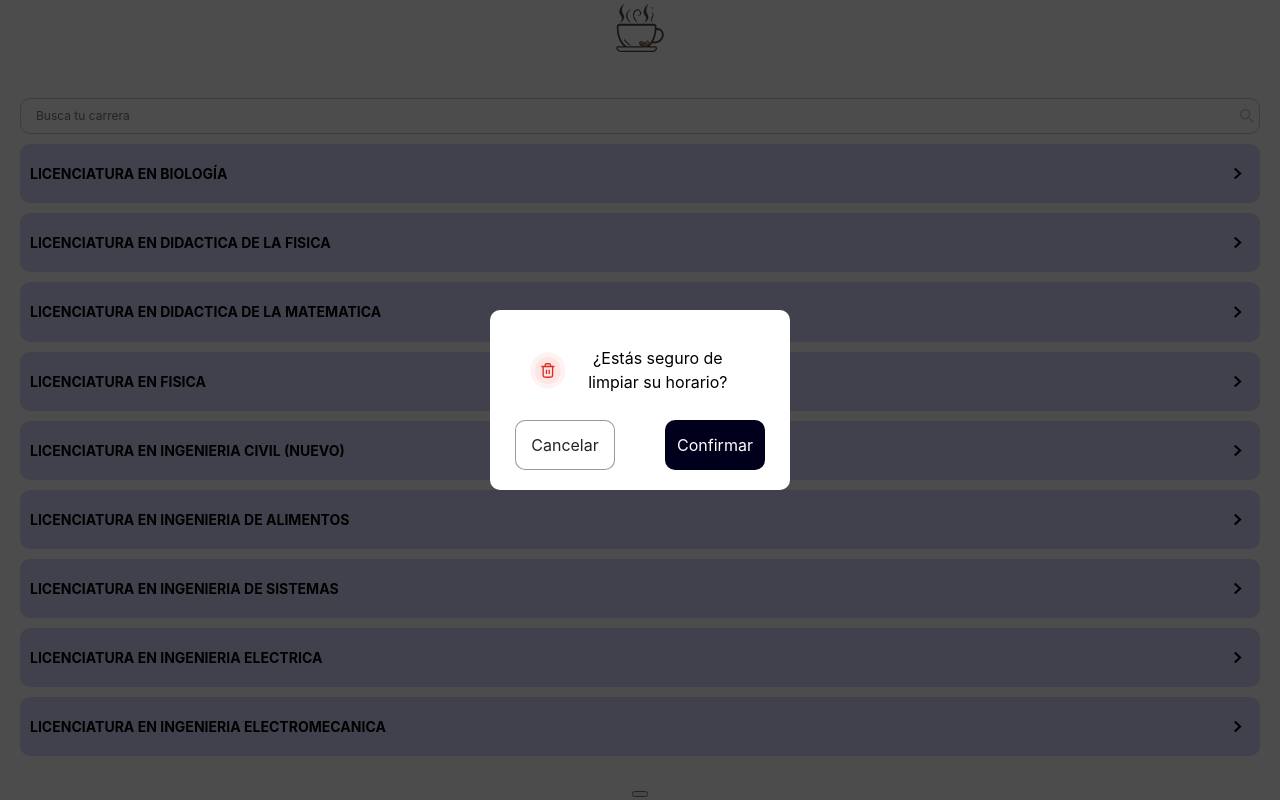
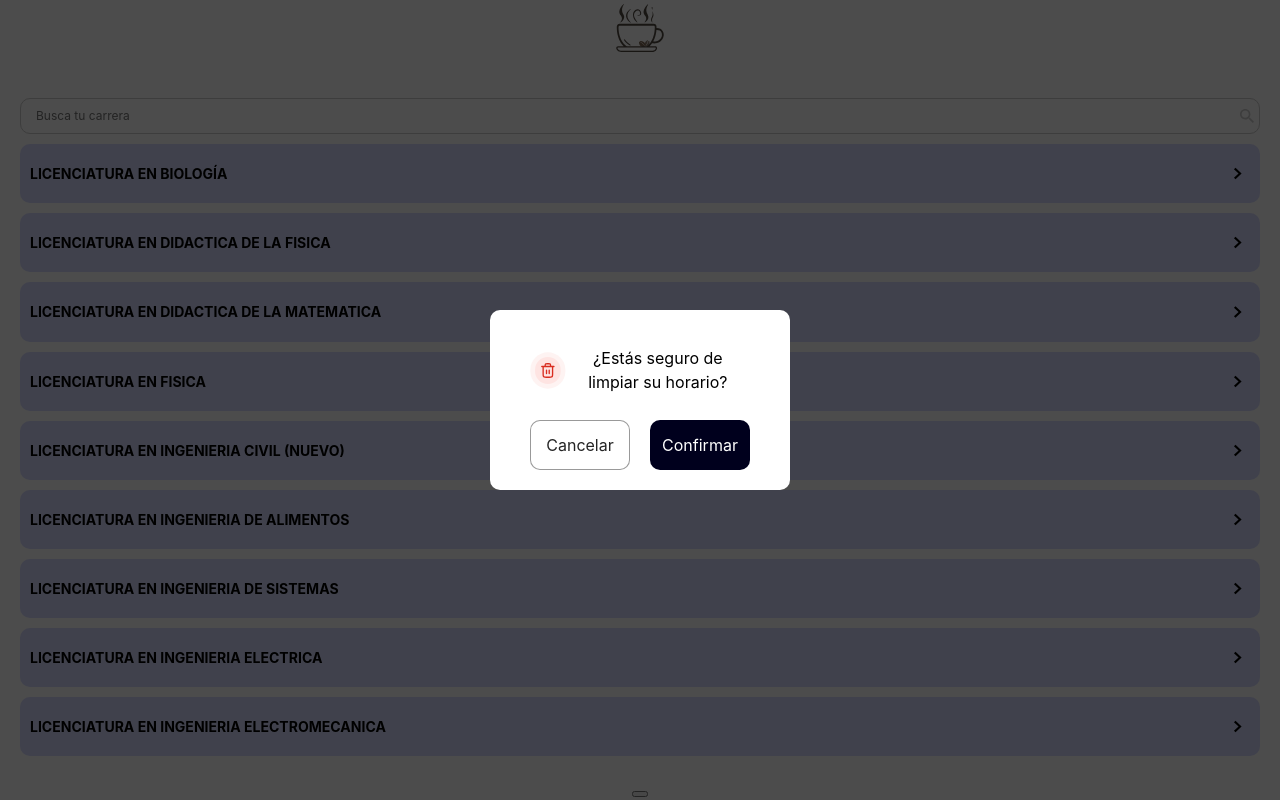
Before and after one commit to scesi/cappuccino-app, a React (Vite) app: page / in a window 1280 px wide. Both pictures are taken after a click on the button 640 px from the left and 920 px from the top of the page. Shown: the part 126-926 px from the top of the page. Built offline with nearby package versions, Linux system fonts and the light colour scheme.

Commit message:
Update delete-modal module CSS to center align buttons and add gap between them

```diff
--- a/src/shared/ui/delete-modal/delete-modal.module.css
+++ b/src/shared/ui/delete-modal/delete-modal.module.css
@@ -33,7 +33,9 @@
 
 .buttonsContainer {
   display: flex;
-  justify-content: space-around;
+  align-items: center;
+  justify-content: center;
+  gap: 20px;
 }
 
 .modalButtonAccept {
```
